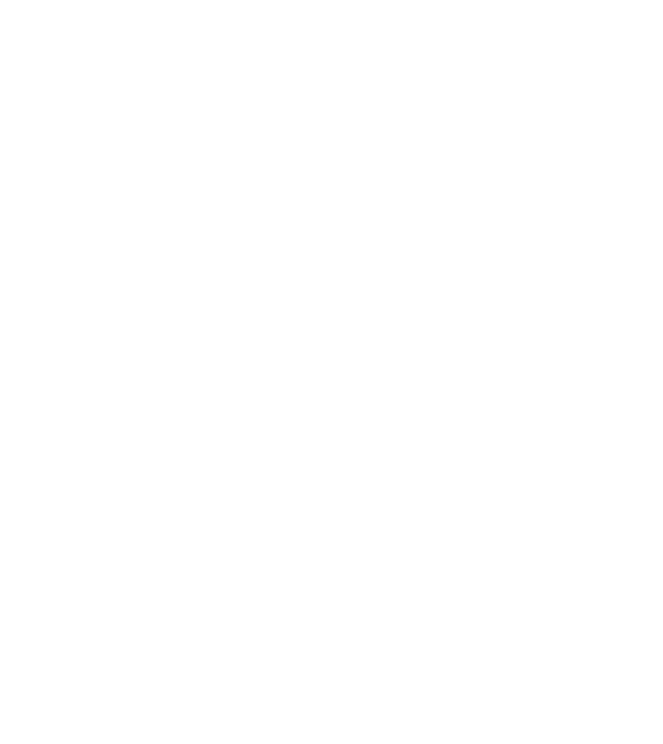
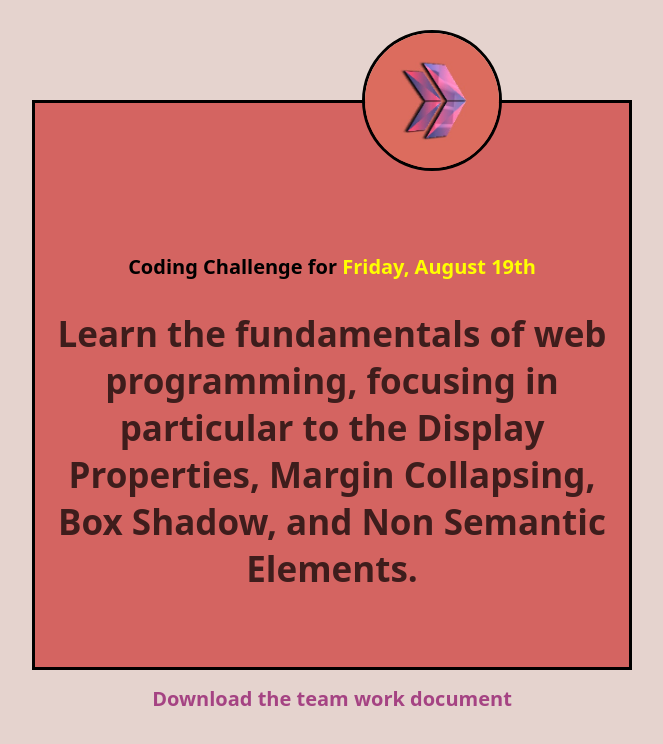
Before and after one commit to okan87/CSS-project, a plain HTML site: page index.html in a window 1280 px wide. Shown: the whole page, without its empty margins (148-811 px from the left). Drawn offline with Linux system fonts and the light colour scheme.

Commit message:
project finished

```diff
--- a/index.html
+++ b/index.html
@@ -10,6 +10,51 @@
 </head>
 
 <body>
+    <div class="genel">
+
+        <img class="img" src="cw.jpg" alt="resim">
+
+        <div class="metin">
+            <div class="p">
+                <p>Coding Challenge for <span>Friday, August 19th</span></p>
+            </div>
+
+            <div class="long-metin">
+                <p>Learn the fundamentals of web programming, focusing in particular to the Display Properties, Margin
+                    Collapsing, Box Shadow, and Non Semantic Elements.</p>
+            </div>
+        </div>
+        <div class="link">
+            <a href="#">Download the team work document</a>
+        </div>
+
+
+
+
+
+    </div>
+
+
+
+
+
+
+
+
+
+
+
+
+
+
+
+
+
+
+
+
+
+
 
 
 
--- a/style.css
+++ b/style.css
@@ -0,0 +1,73 @@
+* {
+  box-sizing: border-box;
+  margin: 0px;
+  padding: 0px;
+}
+
+body {
+  font-family: system-ui, -apple-system, BlinkMacSystemFont, "Segoe UI", Roboto,
+    Oxygen, Ubuntu, Cantarell, "Open Sans", "Helvetica Neue", sans-serif;
+  background-color: #e5d3ce;
+}
+
+.genel {
+  width: 800px;
+  position: relative;
+  margin-top: 100px;
+
+  text-align: center;
+  width: 75%;
+  /* text-align: center; */
+}
+
+/* .image { */
+/* position: relative; */
+/* width: 600px; */
+/* text-align: center; */
+/* } */
+.img {
+  position: absolute;
+  top: -70px;
+  left: 510px;
+  /* margin: 10px; */
+  border: 3px solid black;
+  border-radius: 50%;
+  width: 140px;
+}
+.metin {
+  width: 600px;
+  height: 570px;
+  margin-top: 100px;
+  margin: auto;
+  /* text-align: center; */
+
+  border: 3px solid black;
+  background-color: rgb(212, 100, 97);
+}
+.p {
+  font-size: 20px;
+  font-weight: 800;
+}
+span {
+  color: yellow;
+}
+.p {
+  padding-top: 150px;
+}
+.long-metin {
+  padding-top: 30px;
+  padding-left: 20px;
+  padding-right: 20px;
+  font-size: 35px;
+  font-weight: 700;
+  opacity: 0.7;
+}
+.link {
+  padding-top: 15px;
+}
+.link a {
+  text-decoration: none;
+  color: #a54383;
+  font-size: 20px;
+  font-weight: 600;
+}
```
